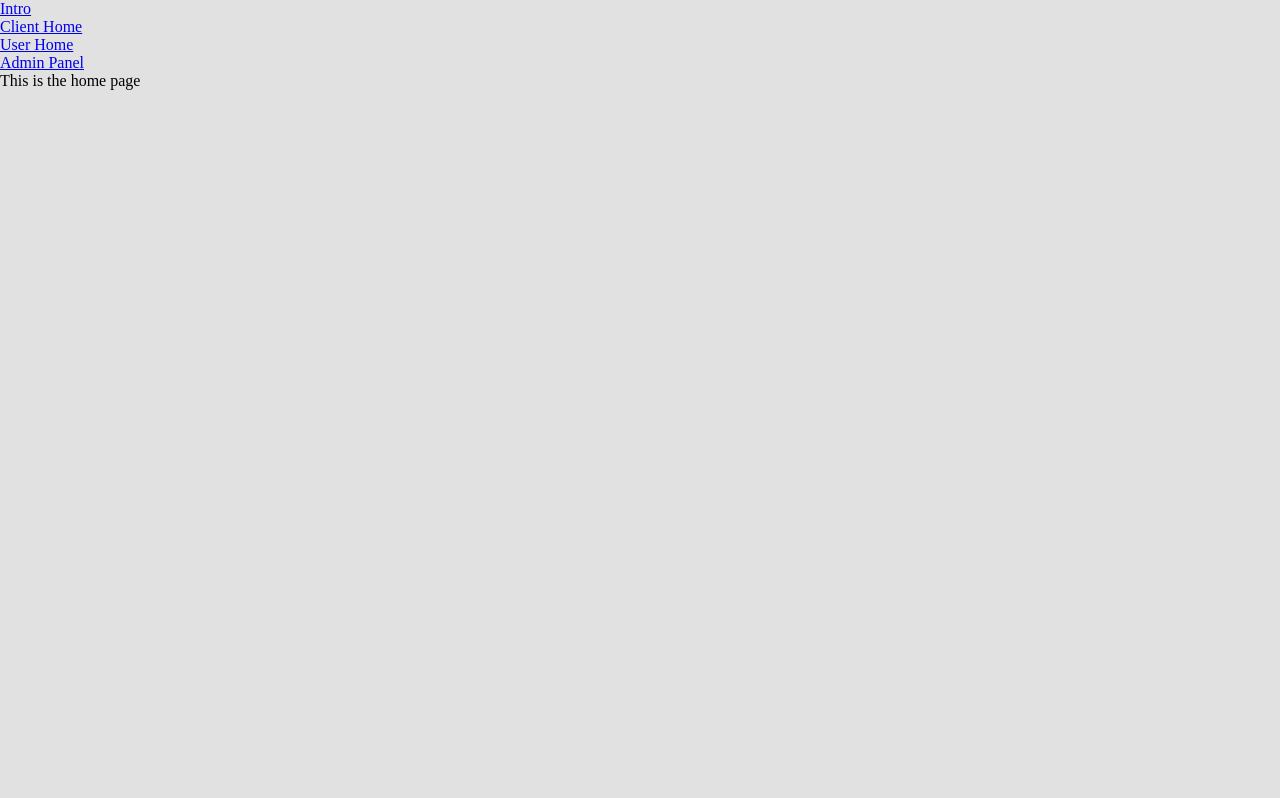
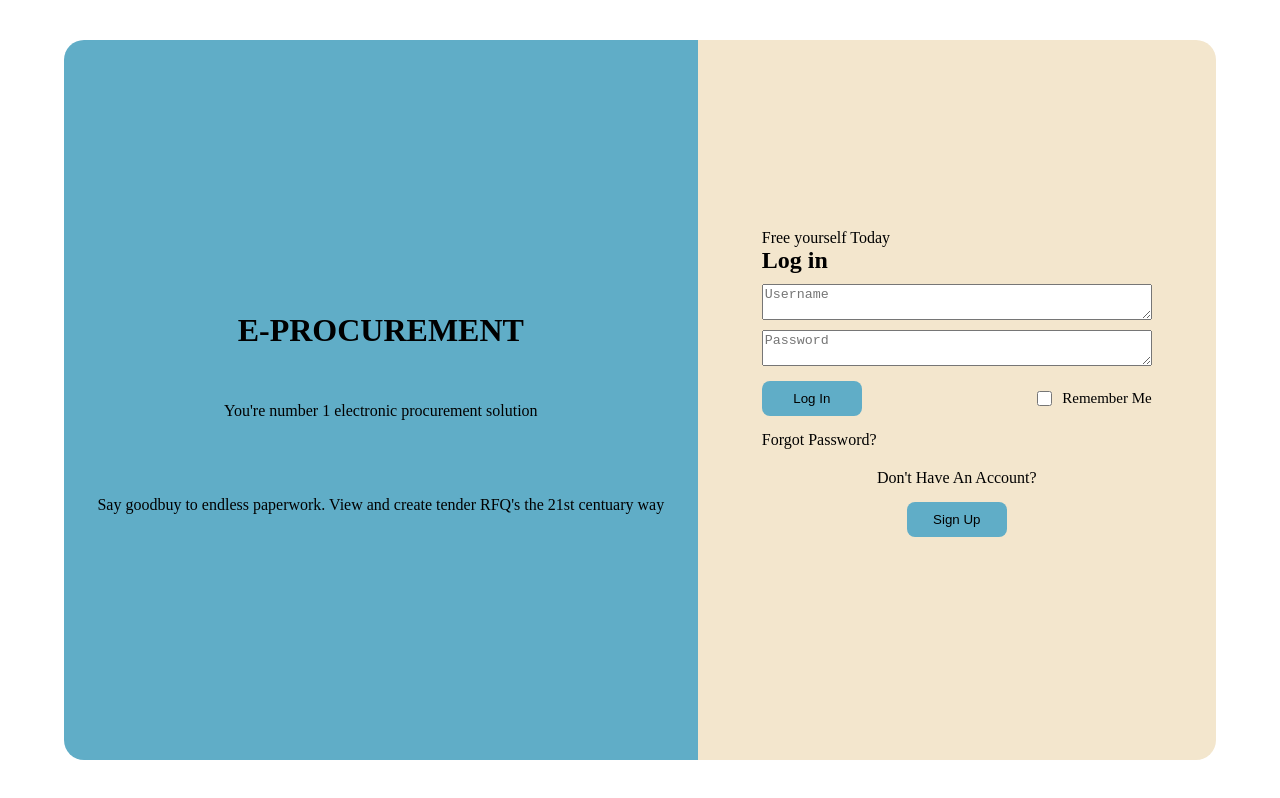
Before and after one commit to GiftSibiya/e-procure, a React (Create React App) app: page /intro in a window 1280 px wide. Built offline with nearby package versions, Linux system fonts and the light colour scheme.

Commit message:
Basic Login Page

```diff
--- a/src/App.js
+++ b/src/App.js
@@ -1,7 +1,6 @@
 import { BrowserRouter, Routes, Route } from "react-router-dom";
 //PAGE IMPORTS
 import Intro from "./Pages/Intro";
-import ClientHome from "./Pages/Client/ClientHome";
 import UserHome from "./Pages/User/UserHome";
 import AdminHome from "./Pages/Admin/AdminHome";
 import NoPage from "./Pages/NoPage";
@@ -15,7 +14,6 @@ function App() {
         <Route index element={<Intro />} />
         <Route path="/intro" element={<Intro />} />
         <Route path="/admin" element={<AdminHome />} />
-        <Route path="/client" element={<ClientHome />} />
         <Route path="/user" element={<UserHome />} />
         <Route path="*" element={<NoPage />} />
       </Routes>
--- a/src/Components/Header/Header.css
+++ b/src/Components/Header/Header.css
@@ -11,11 +11,7 @@ header {
   align-items: center;
   width: 95%;
 }
-.logo {
-  display: inline-block;
-  font-size: 1rem;
-  border: 2px solid red;
-}
+
 .Nav {
   display: flex;
   border: 2px solid blue;
--- a/src/Components/Header/Header.jsx
+++ b/src/Components/Header/Header.jsx
@@ -12,9 +12,6 @@ const HeaderComponent = () => {
             <Link to="/" className="Nav__item">
               Intro
             </Link>{" "}
-            <Link to="/client" className="Nav__item ">
-              Client Home
-            </Link>
             <Link to="/user" className="Nav__item ">
               User Home
             </Link>
--- a/src/Pages/Admin/AdminHome.jsx
+++ b/src/Pages/Admin/AdminHome.jsx
@@ -6,11 +6,8 @@ export default function AdminHome() {
     <>
       <div className="NavItems">
         <Link to="/">Intro</Link> <br />
-        <Link to="/client">Client Home</Link>
-        <br />
         <Link to="/user">User Home</Link>
         <br />
-        <Link to="/admin">Admin Panel</Link>
       </div>
       <div>This is the Admin Panel</div>
     </>
--- a/src/Pages/Client/ClientHome.jsx
+++ /dev/null
@@ -1,18 +0,0 @@
-import React from "react";
-import { Link } from "react-router-dom";
-
-export default function ClientHome() {
-  return (
-    <>
-      <div className="NavItems">
-        <Link to="/">Intro</Link> <br />
-        <Link to="/client">Client Home</Link>
-        <br />
-        <Link to="/user">User Home</Link>
-        <br />
-        <Link to="/admin">Admin Panel</Link>
-      </div>
-      <div>This is the Client home page</div>
-    </>
-  );
-}
--- /dev/null
+++ b/src/Pages/Intro.css
@@ -0,0 +1,100 @@
+* {
+  margin: 0px;
+}
+
+:root {
+  --appBlue: rgb(96, 173, 199);
+}
+.page {
+  display: flex;
+  justify-content: center;
+  align-items: center;
+  width: 100vw;
+  height: 100vh;
+}
+.container {
+  display: flex;
+  width: 90vw;
+  height: 90vh;
+  border-radius: 20px;
+  background-color: white;
+}
+.leftSide {
+  display: flex;
+  justify-content: center;
+  align-items: center;
+  flex-direction: column;
+  height: 100%;
+  width: 55%;
+  border-radius: 20px 0px 0px 20px;
+  background-color: var(--appBlue);
+}
+.brand {
+  display: flex;
+  height: 20vh;
+  justify-content: space-around;
+  flex-direction: column;
+  align-items: center;
+}
+.logo {
+}
+.slogan {
+}
+.actionText {
+  margin-top: 50px;
+  text-align: center;
+}
+
+.rightSide {
+  display: flex;
+  justify-content: center;
+  align-items: center;
+  height: 100%;
+  width: 45%;
+  border-radius: 0px 20px 20px 0px;
+  background-color: rgb(243, 230, 205);
+}
+.loginContainer {
+  display: flex;
+  flex-direction: column;
+  justify-content: center;
+}
+.TextField {
+  margin-top: 10px;
+  width: 30vw;
+}
+.Button {
+  margin: 15px 0px;
+  height: 35px;
+  width: 100px;
+  border: none;
+  border-radius: 8px;
+  background-color: var(--appBlue);
+}
+.loginBox {
+  justify-content: space-between;
+  display: flex;
+}
+.checkContainer {
+  display: flex;
+  align-items: center;
+}
+.check {
+  margin-right: 10px;
+  height: 15px;
+  width: 15px;
+}
+.checkText {
+  font-size: 15px;
+}
+.noAcc {
+  margin: 20px 0px;
+  display: flex;
+  flex-direction: column;
+  justify-content: center;
+  justify-content: space-between;
+  align-items: center;
+}
+.noAcc {
+  font-size: 16px;
+}
--- a/src/Pages/Intro.jsx
+++ b/src/Pages/Intro.jsx
@@ -1,19 +1,69 @@
 import React from "react";
 import { Link } from "react-router-dom";
-import "./Pages.css";
+import("./Intro.css");
 
 export default function Intro() {
   return (
     <>
-      <div className="NavItems">
-        <Link to="/">Intro</Link> <br />
-        <Link to="/client">Client Home</Link>
-        <br />
-        <Link to="/user">User Home</Link>
-        <br />
-        <Link to="/admin">Admin Panel</Link>
+      <div className="page">
+        <div className="container">
+          {/*THIS IS THE LEFT SIDE CONTENT */}
+
+          <div className="leftSide">
+            <div className="brand">
+              <h1 className="logo">E-PROCUREMENT</h1>
+              <p className="slogan">
+                You're number 1 electronic procurement solution
+              </p>
+            </div>
+            <p className="actionText">
+              Say goodbuy to endless paperwork. View and create tender RFQ's the
+              21st centuary way
+            </p>
+          </div>
+          {/* */}
+
+          {/* Right Side Login In Sheet*/}
+          <div className="rightSide">
+            <div className="loginContainer">
+              <p className="login__text">Free yourself Today</p>
+              <h2 className="logIn">Log in</h2>
+
+              <textarea
+                className="TextField"
+                name="Username"
+                id="Username"
+                placeholder="Username"
+              ></textarea>
+              <textarea
+                className="TextField"
+                name="Password"
+                id="Password"
+                placeholder="Password"
+              ></textarea>
+
+              {/*Login Box */}
+              <div className="loginBox">
+                <button className="Button">Log In</button>
+                <div className="checkContainer">
+                  <input className="check" type="checkbox" name="Name" id="" />
+                  <p className="checkText">Remember Me</p>
+                </div>
+              </div>
+              {/* */}
+
+              <p className="forgot">Forgot Password?</p>
+              <div className="noAcc">
+                <p className="noAcc__text">Don't Have An Account?</p>
+                <button className="noAcc__btn Button">Sign Up</button>
+              </div>
+            </div>
+          </div>
+        </div>
+
+        {/* */}
       </div>
-      <div>This is the home page</div>
+      <div className="NavItems"></div>
     </>
   );
 }
--- a/src/Pages/Pages.css
+++ /dev/null
@@ -1,4 +0,0 @@
-* {
-  margin: 0px;
-  background-color: #e1e1e1;
-}
--- a/src/Pages/User/UserHome.jsx
+++ b/src/Pages/User/UserHome.jsx
@@ -8,13 +8,11 @@ export default function UserHome() {
       <HeaderComponent />
       <div className="NavItems">
         <Link to="/">Intro</Link> <br />
-        <Link to="/client">Client Home</Link>
-        <br />
         <Link to="/user">User Home</Link>
         <br />
         <Link to="/admin">Admin Panel</Link>
       </div>
-      <div>This is the User Home Page</div>
+      <div>This is where you sign up my boy</div>
     </>
   );
 }
```
